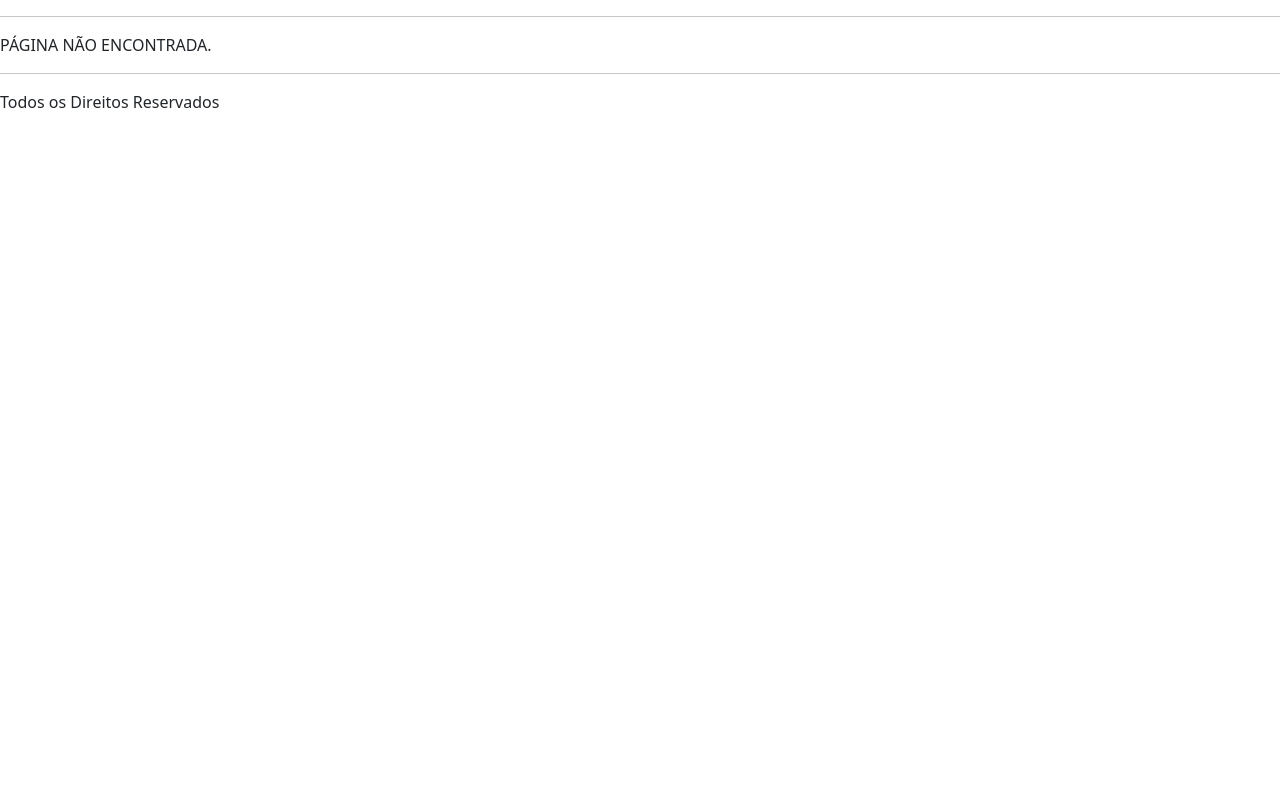
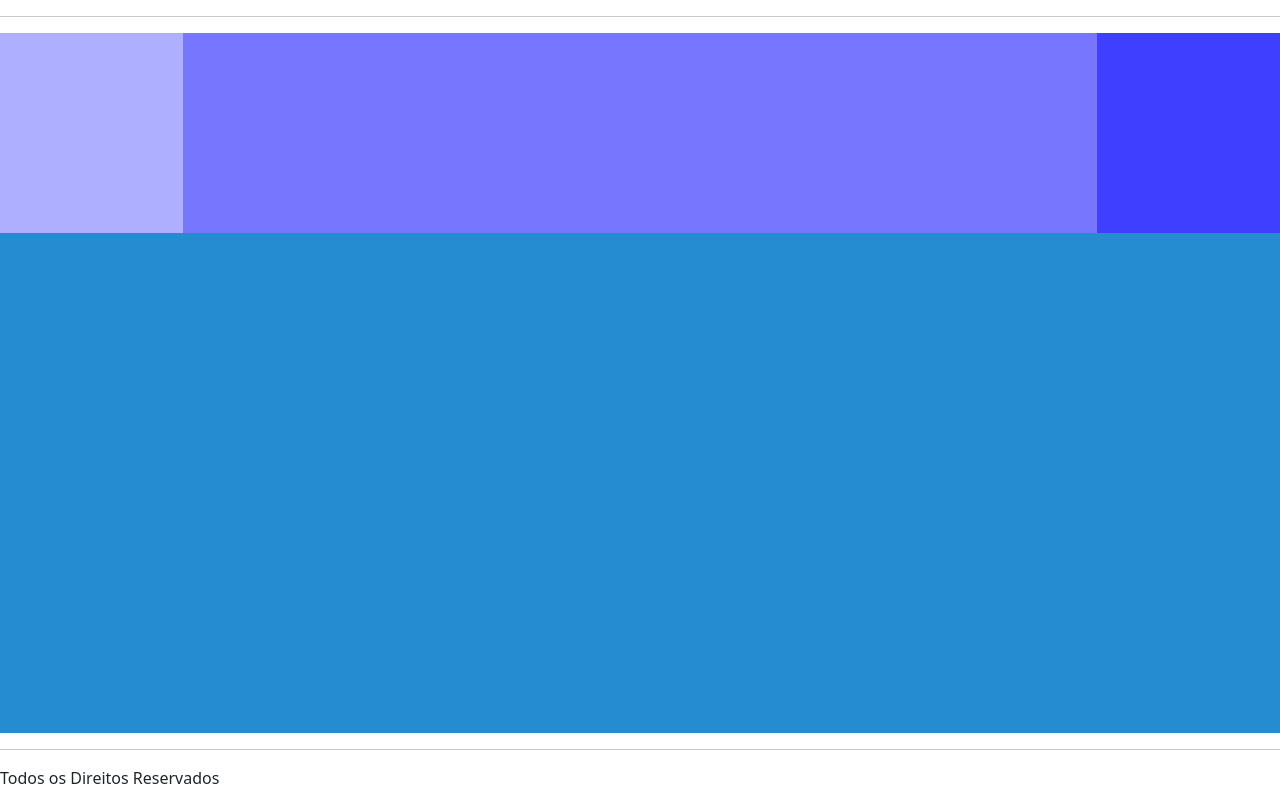
Before and after one commit to paulovferreira/repositorio, a React (Create React App) app in the folder PROJETO_REACT_AULA/: page /flex in a window 1280 px wide. Built offline with nearby package versions, Linux system fonts and the light colour scheme.

Commit message:
Criação do arquivo Flex

```diff
--- a/PROJETO_REACT_AULA/src/App.tsx
+++ b/PROJETO_REACT_AULA/src/App.tsx
@@ -30,6 +30,7 @@ import Condicional from './pages/Condicional';
 import Effects from './pages/effects';
 import RequisicoesPostArquivo from './pages/requisicoesPostArquivo';
 import NotFound from './pages/NotFound';
+import Flex from './components/flex';
 
 
 function App(){
@@ -60,6 +61,7 @@ function App(){
             <Route path="/condicional" element={<Condicional/> } />
             <Route path="/effect" element={<Effects/> } />
             <Route path="/arquivos" element={<RequisicoesPostArquivo/> } />
+            <Route path="/flex" element={<Flex/> } />
           </Routes>
         </UsuarioLogadoProvider>
       </div>
--- /dev/null
+++ b/PROJETO_REACT_AULA/src/components/flex/index.tsx
@@ -0,0 +1,26 @@
+import '../../estilo/estilo.css'
+
+function Flex(){
+    return(
+        <div>
+            <div className='flex-container'>
+
+                <div className='flex-1'></div>
+
+                <div className='flex-2'></div>
+
+                <div className='flex-3'></div>
+
+            </div>
+
+
+
+
+
+
+
+        </div>
+    )
+}
+
+export default Flex;
--- a/PROJETO_REACT_AULA/src/estilo/estilo.css
+++ b/PROJETO_REACT_AULA/src/estilo/estilo.css
@@ -1,3 +1,36 @@
+/*Flex*/
+
+.flex-container{
+  width: 100%;
+  height: 700px;
+  background-color: #258cd1;
+  display: flex;
+  flex-direction: row;
+
+}
+
+.flex-1{
+  background-color: rgb(175, 175, 255);
+  flex: 1
+
+}
+
+.flex-2{
+  background-color: rgb(118, 118, 255);
+  flex:5
+
+}
+
+.flex-3{
+  background-color: rgb(63, 63, 255);
+  flex:1
+
+}
+
+.flex-1, .flex-2, .flex-3 {
+  width: 200px;
+  height: 200px;
+}
 
 /*LOGIN PAGE*/
 .caixadetexto {
```
